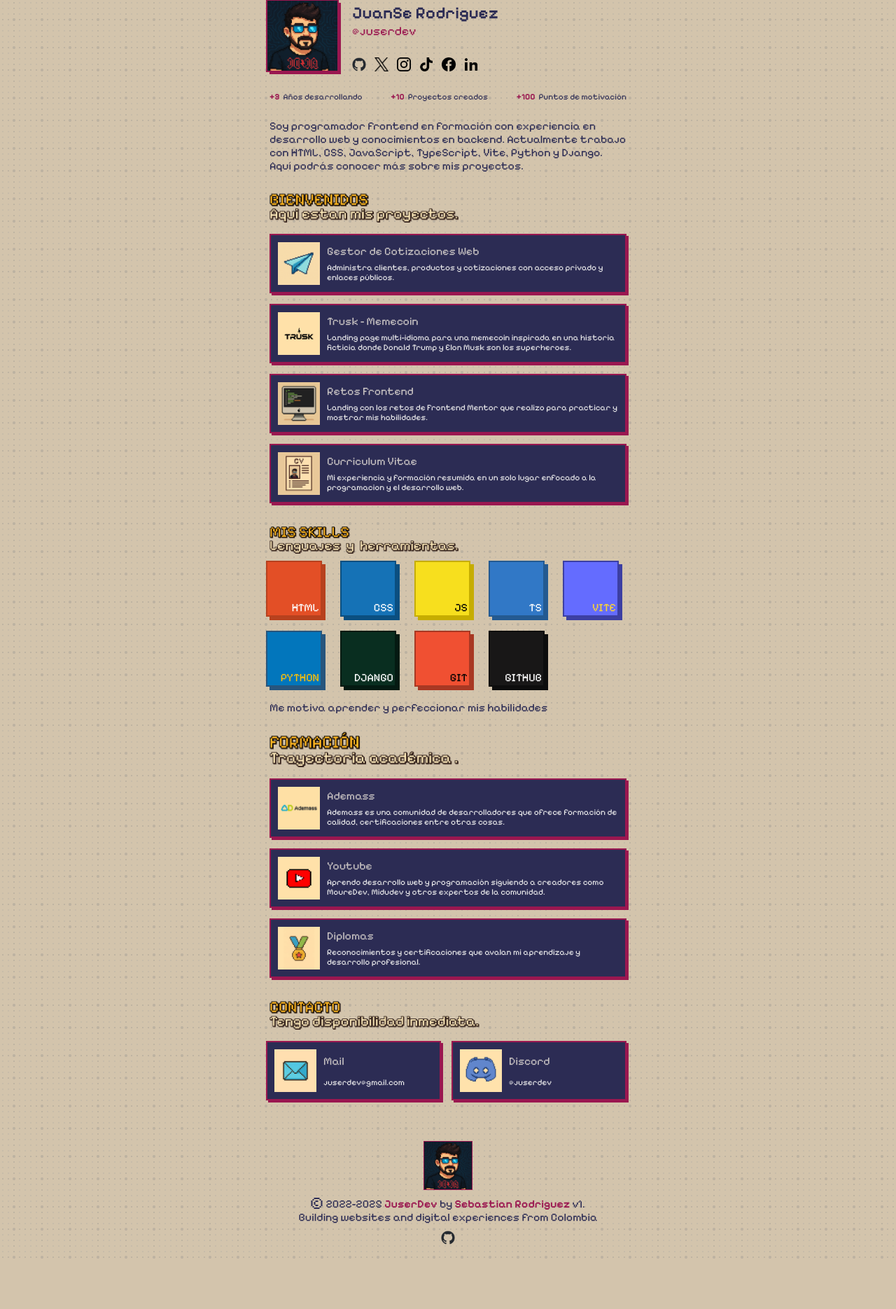
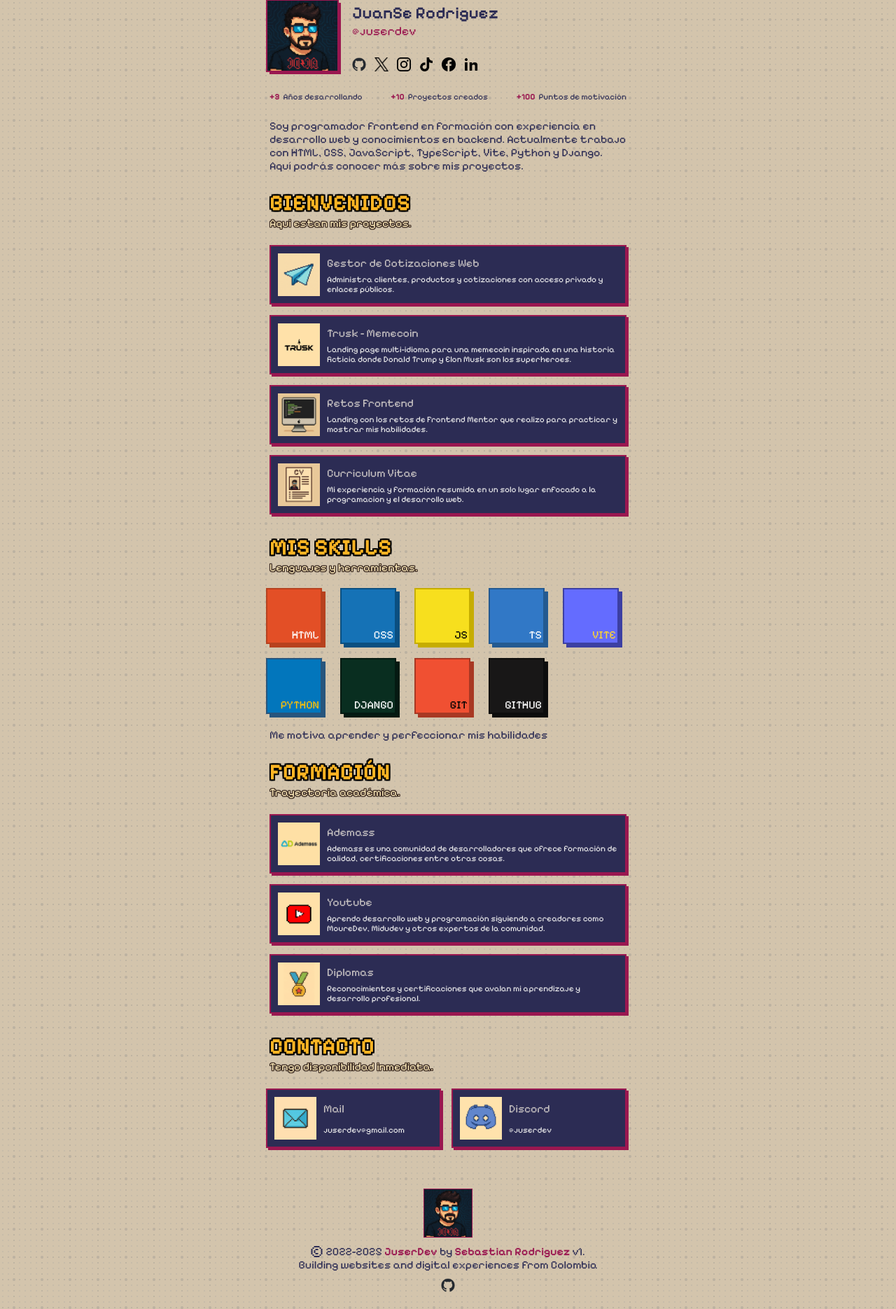
Before and after one commit to JuSeRDev/landing_django, a Django app: page / in a window 1280 px wide. Shown: the part 96-1966 px from the top of the page at 70% size. Before the commit the page ends 1894 px from the top, so only its background shows below. Run offline with Django 5.2, Linux system fonts and the light colour scheme.

Commit message:
pagina de gestor de proyectos completada

```diff
--- a/landing/static/landing/css/diplomas.css
+++ b/landing/static/landing/css/diplomas.css
@@ -1,3 +1,7 @@
+.container-diplomas-info{
+  padding-top: 20px ;
+}
+
 .container-diplomas{
   width: 510px;
 }
@@ -37,9 +41,10 @@
   padding: 0;
   width: 100%;
   border: none;
-  max-height: 0;
+  max-height: 400px;
   overflow: hidden;
-  transition: max-height 0.3s ease;
+  opacity: 0;
+  transition: max-height 0.4s ease, opacity 0.3s ease;
 }
 
 .dv-active{
@@ -52,4 +57,5 @@
   border: 5px solid var(--acent-text);
   max-height: 400px;
   overflow: visible;
+  opacity: 1;
 }
--- a/landing/static/landing/css/style.css
+++ b/landing/static/landing/css/style.css
@@ -111,13 +111,52 @@
   width: 150px;
 }
 
+.container-user{
+  padding: 100px 0 0;
+  display: flex;
+  flex-direction: column;
+  justify-content: center;
+  align-items: center;
+}
+
 /* ------------------- END HEADER ------------------- */
 
 #app{
   width: 100%;
-  padding: 100px 0 30px;
+  padding-bottom: 30px;
   display: flex;
   justify-content: center;
+}
+
+.menu-info{
+  padding-bottom: 25px;
+}
+
+
+.menu-titles {
+  color: var(--titles-color);
+  text-shadow:
+    2px 0 var(--title-stroke),
+    -2px 0 var(--title-stroke),
+    0 2px var(--title-stroke),
+    0 -2px var(--title-stroke),
+    2px 2px var(--title-stroke),
+    -2px -2px var(--title-stroke),
+    2px -2px var(--title-stroke),
+    -2px 2px var(--title-stroke);
+}
+
+.menu-subtitle {
+  color: var(--subtitle-color);
+  text-shadow:
+    1px 0 var(--subtitle-stroke),
+    -1px 0 var(--subtitle-stroke),
+    0 1px var(--subtitle-stroke),
+    0 -1px var(--subtitle-stroke),
+    1px 1px var(--subtitle-stroke),
+    -1px -1px var(--subtitle-stroke),
+    1px -1px var(--subtitle-stroke),
+    -1px 1px var(--subtitle-stroke);
 }
 
 .container{
@@ -128,6 +167,7 @@
   display: flex;
   gap: 16px;
   position: relative;
+  width: 510px;
 }
 
 .container-imgs{
@@ -180,6 +220,7 @@
 
 .container-plus{
   display: flex;
+  width: 510px;
   justify-content: space-between;
   font-size: 12px;
   padding: 25px 0;
--- a/landing/templates/landing/index.html
+++ b/landing/templates/landing/index.html
@@ -59,11 +15,14 @@
 
   <div class="container-welcome">
 
-    <img src="{% static 'landing/img/BIENVENIDOS.png'%}" alt="BIENVENIDOS" class="welcome-img">
+    <div class="menu-info">
+      <h1 class="menu-titles">BIENVENIDOS</h1>
+      <p class="menu-subtitle">Aqui estan mis proyectos.</p>
+    </div>
 
     <div class="container-projects">
 
-      <a href="#" target="_blank" rel="noopener noreferrer">
+      <a href="{% url 'gestor' %}">
         <div class="container-project-shadow">
           <div class="container-project">
             <img src="{% static 'landing/img/cotizador_web_logo.png' %}" alt="cotizador web" class="project-img">
@@ -121,7 +80,10 @@
 
   <div class="container-my-skills">
 
-    <img src="{% static 'landing/img/skills.png' %}" alt="skills-img" class="skills-img">
+    <div class="menu-info">
+      <h1 class="menu-titles">MIS SKILLS</h1>
+      <p class="menu-subtitle">Lenguajes y herramientas.</p>
+    </div>
 
     <div class="container-skills">
       <div class="container-skill-shadow html-shadow">
@@ -182,7 +144,10 @@
 
   <div class="container-formation-academy">
 
-    <img src="{% static 'landing/img/formacion.png' %}" alt="formacion-img" class="img-formations">
+    <div class="menu-info">
+      <h1 class="menu-titles">FORMACIÓN</h1>
+      <p class="menu-subtitle">Trayectoria académica.</p>
+    </div>
 
     <div class="container-formations">
       <a href="https://ademass.com/" target="_blank">
@@ -226,7 +191,12 @@
   {# container contact #}
 
   <div class="container-contact-info">
-    <img src="{% static 'landing/img/contacto.png' %}" alt="contacto" class="img-contacts">
+
+    <div class="menu-info">
+      <h1 class="menu-titles">CONTACTO</h1>
+      <p class="menu-subtitle">Tengo disponibilidad inmediata.</p>
+    </div>
+
     <div class="container-contacts">
       <a href="mailto: juserdev@gmail.com">
         <div class="container-contact-shadow">
--- a/landing/templates/layouts/base.html
+++ b/landing/templates/layouts/base.html
@@ -8,6 +8,7 @@
   <link rel="icon" type="image/png" href="{% static 'landing/img/favicon.png' %}">
   <link rel="stylesheet" href="{% static 'landing/css/style.css' %}">
   <link rel="stylesheet" href="{% static 'landing/css/diplomas.css' %}">
+  <link rel="stylesheet" href="{% static 'landing/css/gestor.css' %}">
   <title>JuserDev</title>
 </head>
 <body>
@@ -15,6 +16,46 @@
     <div class="header-bar">
       <a href="{% url 'home' %}"><img src="{% static 'landing/img/juserdev.png' %}" alt="juserdev-logo" class="juserdev-logo"></a>
     </div>
+
+    <div class="container-user">
+      <div class="container-user-info">
+        <div class="container-imgs">
+          <div class="img">
+            <img src="{% static 'landing/img/avatar.png' %}" alt="avatar" class="avatar">
+          </div>
+        </div>
+        <div class="user-info">
+
+          <div class="user-text">
+            <p class="name">JuanSe Rodriguez</p>
+            <p class="user">@juserdev</p>
+          </div>
+          <div class="container-sm">
+            <a href="#" ><img class="sm-img" src="{% static 'landing/img/github_logo.png' %}" alt="github" target="_blank" rel="noopener noreferrer"></a>
+            <a href="#" ><img class="sm-img" src="{% static '/landing/img/x_logo.png' %}" alt="x" target="_blank" rel="noopener noreferrer"></a>
+            <a href="#" ><img class="sm-img" src="{% static 'landing/img/ig_logo.png' %}" alt="instagram" target="_blank" rel="noopener noreferrer"></a>
+            <a href="#" ><img class="sm-img" src="{% static 'landing/img/tiktok_logo.png' %}" alt="tiktok" target="_blank" rel="noopener noreferrer"></a>
+            <a href="#" ><img class="sm-img" src="{% static 'landing/img/fb_logo.png' %}" alt="facebook" target="_blank" rel="noopener noreferrer"></a>
+            <a href="#" ><img class="sm-img" src="{% static 'landing/img/linkedin_logo.png' %}" alt="linkedin" target="_blank" rel="noopener noreferrer"></a>
+          </div>
+        </div>
+      </div>
+      <div class="container-plus">
+        <div class="container-plus-text">
+          <p class="plus-cpt">+3</p>
+          <p class="text-cpt">Años desarrollando</p>
+        </div>
+        <div class="container-plus-text">
+          <p class="plus-cpt">+10</p>
+          <p class="text-cpt">Proyectos creados</p>
+        </div>
+        <div class="container-plus-text">
+          <p class="plus-cpt">+100</p>
+          <p class="text-cpt">Puntos de motivación</p>
+        </div>
+      </div>
+    </div>
+
   </header>
   <main id="app">
 
--- a/landing/urls.py
+++ b/landing/urls.py
@@ -4,4 +4,5 @@
 urlpatterns = [
     path('', views.home, name='home'),
     path('diploma/', views.diploma, name='diploma'),
+    path('gestor/', views.gestor, name='gestor')
 ]
--- a/landing/views.py
+++ b/landing/views.py
@@ -7,3 +7,6 @@
 
 def diploma(request):
   return render(request, 'landing/diploma.html')
+
+def gestor(request):
+  return render(request, 'landing/gestor.html')
```
Also changed, not shown: other parts of landing/templates/landing/index.html (+1 -57 lines), landing/static/landing/css/gestor.css (added, +30 -0 lines), landing/templates/landing/diploma.html (+6 -2 lines), landing/templates/landing/gestor.html (added, +21 -0 lines), landing/static/landing/img/gestor_cotizaciones.png (added).
